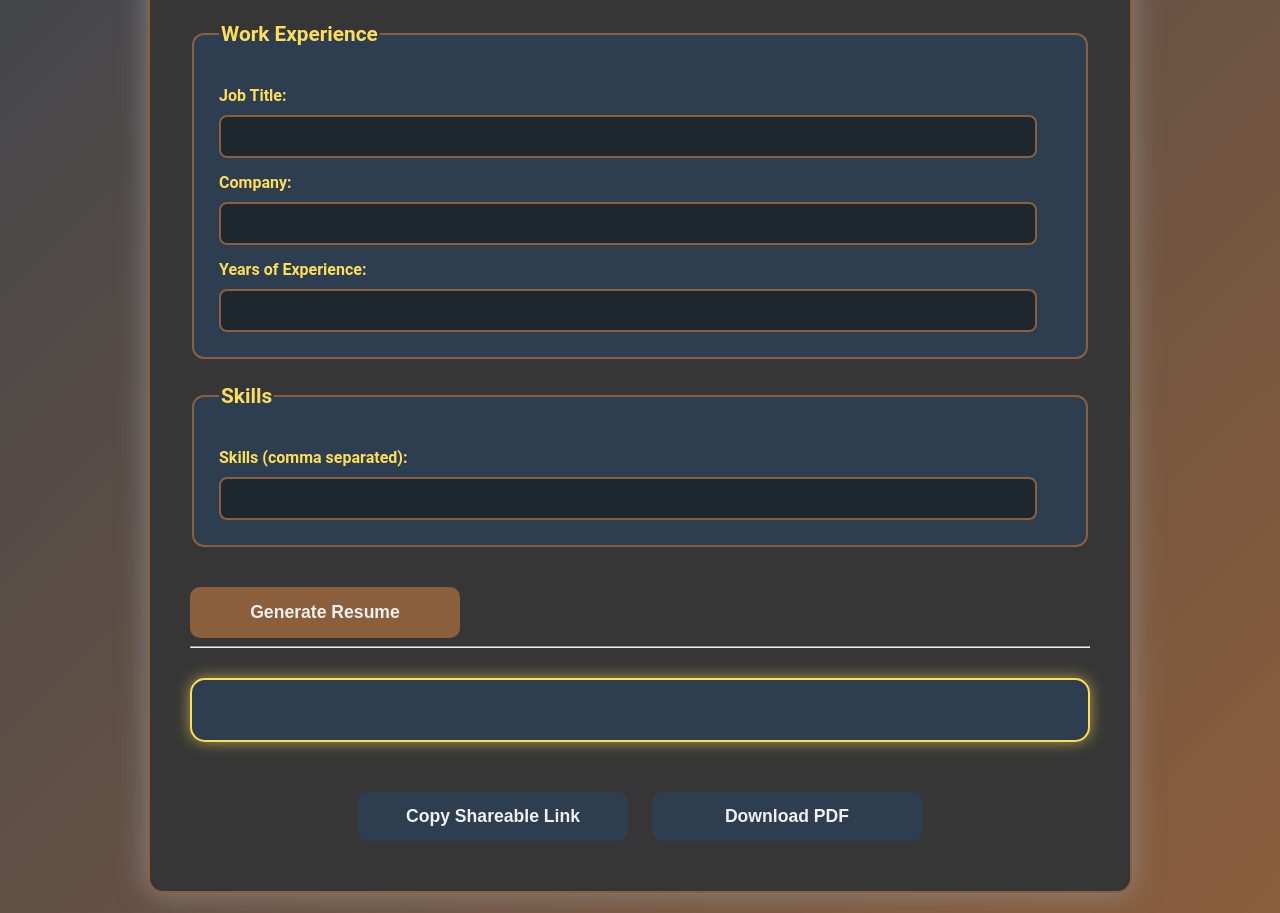
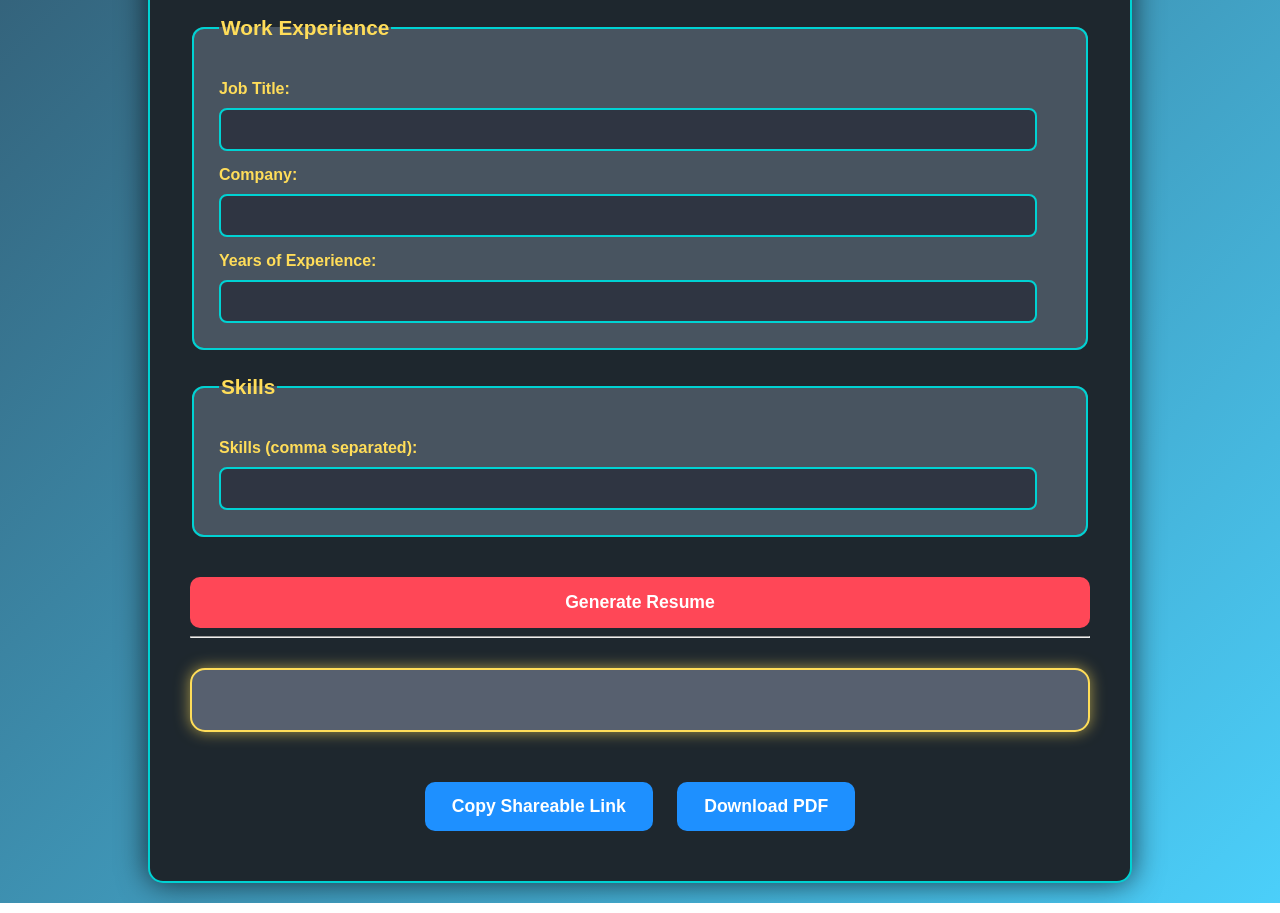
Before and after one commit to marjan-ahmed/Shareable-resume, a plain HTML site: page index.html in a window 1280 px wide. Shown: the part 766-1679 px from the top of the page. Drawn offline with Linux system fonts and the light colour scheme.

Commit message:
first commit

```diff
--- a/styles.css
+++ b/styles.css
@@ -1,37 +1,38 @@
-
+/* Global Styles */
 body {
-    font-family: "alata", roboto, Arial, sans-serif;
-    background: linear-gradient(135deg, #2c3e50, #8b5e3c);
+    font-family: "Poppins", Arial, sans-serif;
+    background: linear-gradient(135deg, #2c3e50, #4bcffa);
     padding: 20px;
     margin: 0;
-    color: #f0f0f0;
+    color: #ffffff;
   }
 
-
+  /* Container Styles */
   .container {
     max-width: 900px;
     margin: 0 auto;
-    background: #363636;
+    background: #1e272e;
     padding: 40px;
     border-radius: 15px;
-    box-shadow: 0 0 30px rgba(155, 155, 155, 0.7);
-    border: 2px solid #8b5e3c;
+    box-shadow: 0 0 30px rgba(0, 0, 0, 0.7);
+    border: 2px solid #00d2d3;
   }
 
-
-  h1, h2 {
+  /* Header Styles */
+  h1,
+  h2 {
     text-align: center;
     margin-bottom: 30px;
-    color: #f0f0f0;
+    color: #f7f1e3;
     text-transform: uppercase;
     letter-spacing: 3px;
     font-weight: 700;
-    background: -webkit-linear-gradient(45deg, #ffdd59, #8b5e3c);
+    background: -webkit-linear-gradient(45deg, #ffdd59, #ff4757);
     -webkit-background-clip: text;
     color: transparent;
   }
 
-
+  /* Form Styles */
   form {
     display: flex;
     flex-direction: column;
@@ -40,9 +41,9 @@ body {
   fieldset {
     margin-bottom: 25px;
     padding: 25px;
-    border: 2px solid #8b5e3c;
+    border: 2px solid #00d2d3;
     border-radius: 12px;
-    background-color: #2c3e50;
+    background-color: #485460;
   }
 
   legend {
@@ -61,12 +62,12 @@ body {
   input {
     margin-top: 10px;
     padding: 12px;
-    border: 2px solid #8b5e3c;
+    border: 2px solid #00d2d3;
     border-radius: 8px;
     width: calc(100% - 24px);
     box-sizing: border-box;
-    background-color: #1e272e;
-    color: #f0f0f0;
+    background-color: #2f3542;
+    color: #ffffff;
     transition: border-color 0.3s ease, box-shadow 0.3s ease;
   }
 
@@ -78,9 +79,8 @@ body {
 
   button {
     padding: 15px;
-    width: 30%;
-    background-color: #8b5e3c;
-    color: #f0f0f0;
+    background-color: #ff4757;
+    color: #ffffff;
     border: none;
     border-radius: 10px;
     cursor: pointer;
@@ -91,21 +91,21 @@ body {
   }
 
   button:hover {
-    background-color: #a67e5e;
+    background-color: #ff6b81;
     transform: scale(1.05);
   }
 
-
+  /* Resume Styles */
   #resume {
     margin-top: 30px;
   }
 
   #resume-content {
-    background-color: #2c3e50;
+    background-color: #57606f;
     padding: 30px;
     border-radius: 15px;
     border: 2px solid #ffdd59;
-    color: #f0f0f0;
+    color: #ffffff;
     box-shadow: 0 0 15px rgba(255, 221, 89, 0.6);
   }
 
@@ -122,10 +122,10 @@ body {
   ul {
     list-style-type: disc;
     padding-left: 25px;
-    color: #f0f0f0;
+    color: #ffffff;
   }
 
-
+  /* Share Section Styles */
   #share-section {
     margin-top: 40px;
     text-align: center;
@@ -134,7 +134,7 @@ body {
   #shareable-link {
     display: block;
     margin: 15px 0;
-    color: #8b5e3c;
+    color: #00d2d3;
     text-decoration: none;
     font-size: 1.2rem;
     transition: color 0.3s ease;
@@ -150,8 +150,8 @@ body {
     display: inline-block;
     margin: 10px;
     padding: 12px 25px;
-    background-color: #2c3e50;
-    color: #f0f0f0;
+    background-color: #1e90ff;
+    color: #ffffff;
     border-radius: 10px;
     font-weight: bold;
     font-size: 1.1rem;
@@ -161,25 +161,27 @@ body {
 
   #copy-link-btn:hover,
   #download-btn:hover {
-    background-color: #8b5e3c;
-    box-shadow: 0 0 10px #ffdd59;
-    border-color: #ffdd59;
+    background-color: #00a8ff;
+    box-shadow: 0 0 10px #00d2d3;
+    border-color: #00d2d3;
   }
 
-
+  /* Responsive Styles */
   @media only screen and (max-width: 768px) {
     .container {
       padding: 30px;
       max-width: 100%;
     }
 
-    h1, h2 {
+    h1,
+    h2 {
       font-size: 1.8rem;
       margin-bottom: 20px;
       letter-spacing: 2px;
     }
 
-    form, fieldset {
+    form,
+    fieldset {
       padding: 20px;
     }
 
@@ -187,7 +189,8 @@ body {
       font-size: 1.2rem;
     }
 
-    input, button {
+    input,
+    button {
       font-size: 1rem;
       padding: 10px;
     }
@@ -198,12 +201,14 @@ body {
   }
 
   @media only screen and (max-width: 480px) {
-    h1, h2 {
+    h1,
+    h2 {
       font-size: 1.5rem;
       letter-spacing: 1px;
     }
 
-    input, button {
+    input,
+    button {
       font-size: 0.9rem;
       padding: 8px;
     }
```
